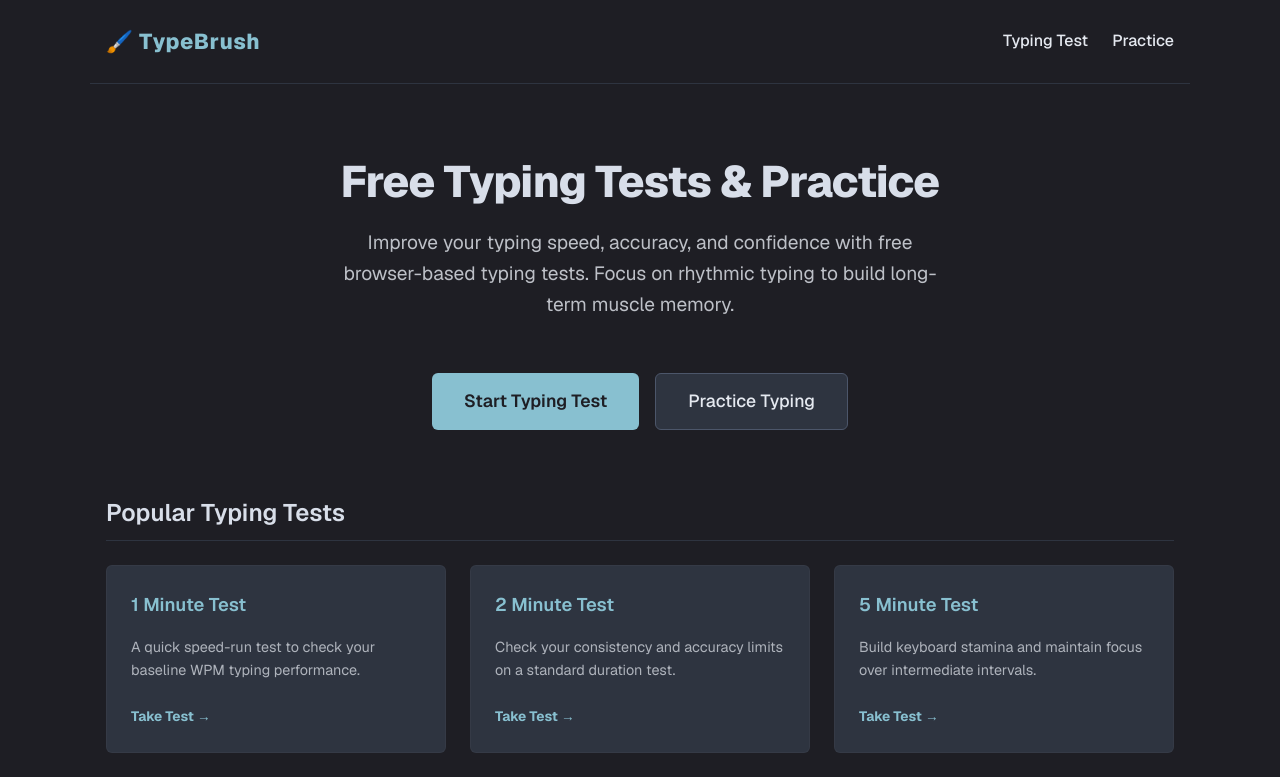
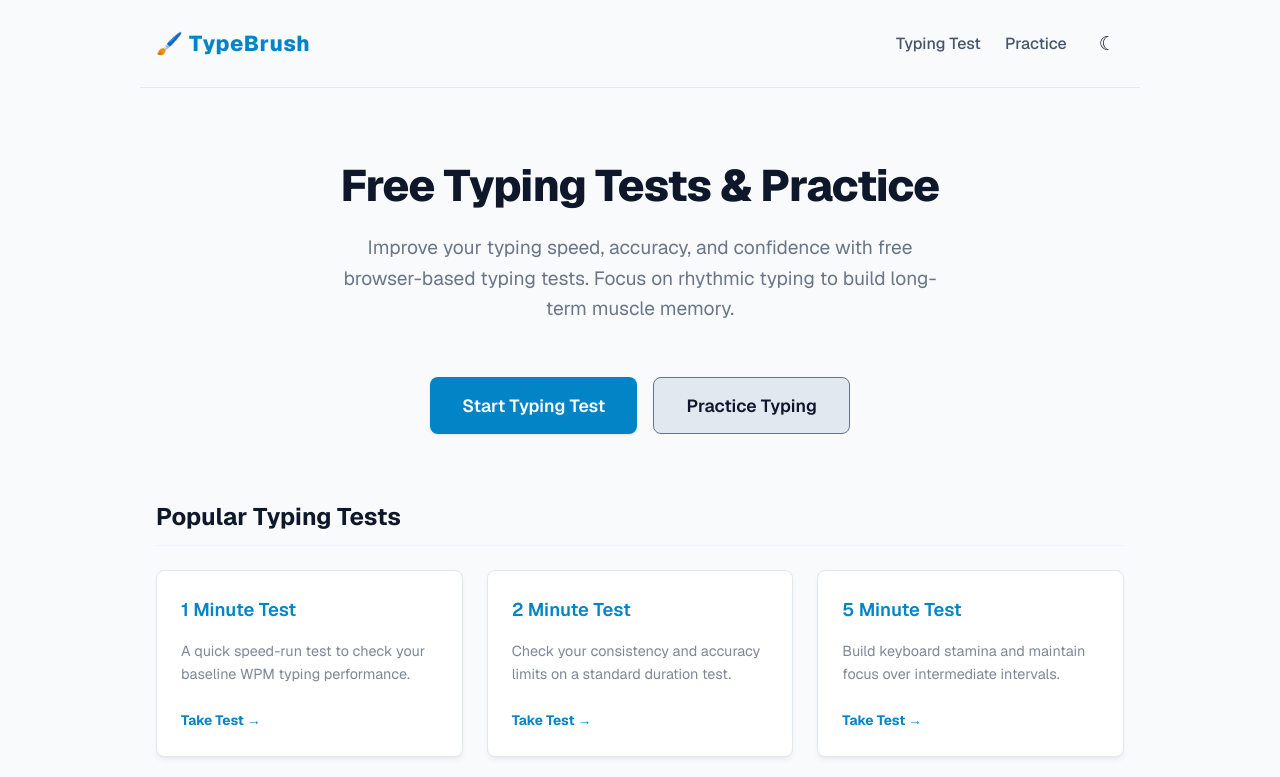
Before and after one commit to Abhijith45/typebrush, a Next.js app: page / in a window 1280 px wide. Shown: the top 777 px of the page. Built offline with nearby package versions, Linux system fonts and the light colour scheme.

Commit message:
feat: refresh TypeBrush UI and typing controls

```diff
--- a/src/app/globals.css
+++ b/src/app/globals.css
@@ -1,16 +1,38 @@
 :root {
-  /* Premium typing-focused dark theme (calm, high contrast, non-distracting) */
-  --bg-color: #1e1e24;
-  --text-color: #e5e9f0;
-  --main-color: #d8dee9;
-  --accent-color: #88c0d0;
-  --sub-color: #4c566a;
-  --sub-alt-color: #2e3440;
-  --border-radius: 6px;
-  --max-width: 1100px;
+  /* Premium typing-focused light theme (Default) */
+  --bg-color: #f8fafc;
+  --surface-color: #ffffff;
+  --text-color: #475569;
+  --main-color: #0f172a;
+  --accent-color: #0284c7;
+  --accent-hover: #0369a1;
+  --accent-sec: #e2e8f0;
+  --accent-sec-hover: #cbd5e1;
+  --border-color: #e2e8f0;
+  --sub-color: #64748b;
+  --sub-alt-color: #f1f5f9;
+  --border-radius: 8px;
+  --max-width: 1000px;
+  --shadow: 0 4px 6px -1px rgba(0, 0, 0, 0.05), 0 2px 4px -2px rgba(0, 0, 0, 0.05);
 
   --font-sans: var(--font-geist-sans), -apple-system, BlinkMacSystemFont, "Segoe UI", Roboto, Helvetica, Arial, sans-serif;
   --font-mono: var(--font-geist-mono), ui-monospace, SFMono-Regular, Menlo, Monaco, Consolas, monospace;
+}
+
+[data-theme="dark"] {
+  /* Premium typing-focused dark theme (calm, non-distracting) */
+  --bg-color: #0f172a;
+  --surface-color: #1e293b;
+  --text-color: #94a3b8;
+  --main-color: #f8fafc;
+  --accent-color: #38bdf8;
+  --accent-hover: #0ea5e9;
+  --accent-sec: #334155;
+  --accent-sec-hover: #475569;
+  --border-color: #334155;
+  --sub-color: #64748b;
+  --sub-alt-color: #1e293b;
+  --shadow: none;
 }
 
 * {
@@ -28,6 +50,7 @@ body {
   flex-direction: column;
   line-height: 1.6;
   -webkit-font-smoothing: antialiased;
+  transition: background-color 0.2s ease, color 0.2s ease;
 }
 
 a {
@@ -54,7 +77,7 @@ header {
   display: flex;
   justify-content: space-between;
   align-items: center;
-  border-bottom: 1px solid var(--sub-alt-color);
+  border-bottom: 1px solid var(--border-color);
 }
 
 main {
@@ -73,22 +96,22 @@ footer {
   width: 100%;
   margin: auto auto 0 auto;
   padding: 2.5rem 1rem;
-  border-top: 1px solid var(--sub-alt-color);
+  border-top: 1px solid var(--border-color);
   color: var(--sub-color);
   font-size: 0.9rem;
 }
 
-/* Accessibility & Semantic Element Styles */
+/* Typography styles */
 h1 {
-  font-size: 2rem;
-  font-weight: 700;
+  font-size: 2.25rem;
+  font-weight: 800;
   color: var(--main-color);
   line-height: 1.2;
 }
 
 h2 {
   font-size: 1.5rem;
-  font-weight: 600;
+  font-weight: 700;
   color: var(--main-color);
   margin-bottom: 0.75rem;
 }
@@ -102,7 +125,6 @@ h3 {
 
 p {
   color: var(--text-color);
-  opacity: 0.85;
   margin-bottom: 1rem;
 }
 
@@ -112,19 +134,28 @@ p {
   align-items: center;
   justify-content: center;
   background-color: var(--accent-color);
-  color: #1e1e24;
+  color: #ffffff;
   font-weight: 600;
-  padding: 0.75rem 1.5rem;
+  padding: 0.7rem 1.5rem;
   border-radius: var(--border-radius);
   border: none;
   cursor: pointer;
-  transition: background-color 0.15s ease, transform 0.1s ease;
-  font-size: 1rem;
+  transition: all 0.2s ease;
+  font-size: 0.95rem;
   text-decoration: none;
+  box-shadow: 0 1px 3px rgba(0,0,0,0.1);
+}
+
+[data-theme="light"] .cta-button {
+  color: #ffffff;
+}
+
+[data-theme="dark"] .cta-button {
+  color: #0f172a;
 }
 
 .cta-button:hover, .cta-button:focus-visible {
-  background-color: #a3be8c;
+  background-color: var(--accent-hover);
   outline: none;
 }
 
@@ -134,15 +165,16 @@ p {
 
 /* Cards & Content blocks */
 .card {
-  background-color: var(--sub-alt-color);
-  border: 1px solid rgba(255, 255, 255, 0.03);
+  background-color: var(--surface-color);
+  border: 1px solid var(--border-color);
   padding: 1.5rem;
   border-radius: var(--border-radius);
-  transition: border-color 0.15s ease;
+  transition: all 0.15s ease;
+  box-shadow: var(--shadow);
 }
 
 .card:hover {
-  border-color: var(--sub-color);
+  border-color: var(--accent-color);
 }
 
 .grid-cards {
@@ -150,25 +182,6 @@ p {
   grid-template-columns: repeat(auto-fit, minmax(280px, 1fr));
   gap: 1.5rem;
   margin-top: 1rem;
-}
-
-/* Placeholder Layout styling */
-.placeholder-box {
-  background-color: var(--sub-alt-color);
-  border: 2px dashed var(--sub-color);
-  padding: 3rem 2rem;
-  border-radius: var(--border-radius);
-  text-align: center;
-  color: var(--sub-color);
-  font-family: var(--font-mono);
-  margin: 1.5rem 0;
-}
-
-.placeholder-text {
-  font-size: 1.2rem;
-  font-weight: 500;
-  margin-bottom: 0.5rem;
-  color: var(--text-color);
 }
 
 /* Focus styles */
@@ -192,12 +205,11 @@ button:focus-visible {
   font-size: 1.5rem;
   line-height: 2.2rem;
   letter-spacing: 0.05em;
-  color: var(--sub-color);
+  color: var(--text-color);
   user-select: none;
   text-align: left;
-  min-height: 140px;
-  max-height: 220px;
-  overflow: hidden;
+  min-height: 120px;
+  height: auto;
   display: flex;
   flex-wrap: wrap;
   align-content: flex-start;
@@ -207,25 +219,26 @@ button:focus-visible {
 
 .char {
   position: relative;
-  color: #9fb4c7;
-  opacity: 0.65;
+  color: var(--text-color);
+  opacity: 0.55;
   transition: color 0.1s ease, opacity 0.1s ease;
 }
 
 .char.correct {
-  color: #e5e9f0;
+  color: var(--main-color);
   opacity: 1;
 }
 
 .char.incorrect {
-  color: #bf616a;
+  color: #ef4444;
   opacity: 1;
-  border-bottom: 2px solid #bf616a;
+  border-bottom: 2px solid #ef4444;
 }
 
 .char.active-char {
-  color: #88c0d0;
-  opacity: 1;
+  color: var(--text-color);
+  opacity: 0.95;
+  border-bottom: 2px solid var(--accent-color);
 }
 
 .caret {
@@ -241,26 +254,6 @@ button:focus-visible {
 @keyframes blink {
   0%, 100% { opacity: 1; }
   50% { opacity: 0; }
-}
-
-.start-overlay {
-  position: absolute;
-  inset: 0;
-  background-color: rgba(30, 30, 36, 0.88);
-  backdrop-filter: blur(2px);
-  display: flex;
-  flex-direction: column;
-  justify-content: center;
-  align-items: center;
-  gap: 1rem;
-  border-radius: var(--border-radius);
-  z-index: 10;
-}
-
-.start-overlay-title {
-  font-size: 1.25rem;
-  font-weight: bold;
-  color: var(--accent-color);
 }
 
 /* Hidden inputs to capture mobile / desktop typing accurately */
@@ -302,12 +295,14 @@ button:focus-visible {
 }
 
 .result-card {
-  background-color: var(--sub-alt-color);
+  background-color: var(--surface-color);
   padding: 2rem;
   border-radius: var(--border-radius);
+  border: 1px solid var(--border-color);
   display: flex;
   flex-direction: column;
   gap: 1rem;
+  box-shadow: var(--shadow);
 }
 
 .wpm-large {
@@ -320,29 +315,64 @@ button:focus-visible {
 .accuracy-large {
   font-size: 2.5rem;
   font-weight: bold;
-  color: var(--text-color);
+  color: var(--main-color);
 }
 
-/* Responsive / Friendly Controls */
+/* Controls */
 .control-btn {
-  background-color: var(--sub-alt-color);
-  color: var(--text-color);
-  padding: 0.75rem 1.5rem;
+  background-color: var(--accent-sec);
+  color: var(--main-color);
+  padding: 0.65rem 1.5rem;
   border-radius: var(--border-radius);
-  font-weight: 500;
+  font-weight: 600;
   display: inline-flex;
   align-items: center;
   gap: 0.5rem;
   border: 1px solid transparent;
+  cursor: pointer;
   transition: all 0.2s ease;
+  font-size: 0.9rem;
 }
 
 .control-btn:hover, .control-btn:focus-visible {
-  border-color: var(--accent-color);
-  color: var(--accent-color);
+  background-color: var(--accent-sec-hover);
   transform: translateY(-1px);
 }
 
 .control-btn:active {
   transform: translateY(0);
 }
+
+.control-btn.primary {
+  background-color: var(--accent-color);
+  color: #ffffff;
+}
+
+[data-theme="dark"] .control-btn.primary {
+  color: #0f172a;
+}
+
+.control-btn.primary:hover, .control-btn.primary:focus-visible {
+  background-color: var(--accent-hover);
+}
+
+.start-overlay {
+  position: absolute;
+  inset: 0;
+  background-color: var(--bg-color);
+  opacity: 0.96;
+  backdrop-filter: blur(2px);
+  display: flex;
+  flex-direction: column;
+  justify-content: center;
+  align-items: center;
+  gap: 1rem;
+  border-radius: var(--border-radius);
+  z-index: 10;
+}
+
+.start-overlay-title {
+  font-size: 1.25rem;
+  font-weight: bold;
+  color: var(--main-color);
+}
--- a/src/app/layout.js
+++ b/src/app/layout.js
@@ -46,6 +46,20 @@ export const metadata = {
 export default function RootLayout({ children }) {
   return (
     <html lang="en" className={`${geistSans.variable} ${geistMono.variable}`}>
+      <head>
+        <script
+          dangerouslySetInnerHTML={{
+            __html: `
+              (function() {
+                try {
+                  var theme = localStorage.getItem('theme') || 'light';
+                  document.documentElement.setAttribute('data-theme', theme);
+                } catch (e) {}
+              })();
+            `
+          }}
+        />
+      </head>
       <body>
         <Header />
         <main>{children}</main>
--- a/src/components/layout/Header.js
+++ b/src/components/layout/Header.js
@@ -1,4 +1,5 @@
 import Link from "next/link";
+import ThemeToggle from "./ThemeToggle";
 
 export default function Header() {
   return (
@@ -16,6 +17,7 @@ export default function Header() {
         <Link href="/typing-practice" style={{ fontWeight: "500" }}>
           Practice
         </Link>
+        <ThemeToggle />
       </nav>
     </header>
   );
--- /dev/null
+++ b/src/components/layout/ThemeToggle.js
@@ -0,0 +1,45 @@
+"use client";
+
+import { useState, useEffect } from "react";
+
+export default function ThemeToggle() {
+  const [theme, setTheme] = useState("light");
+
+  useEffect(() => {
+    // Safely check theme on mount
+    const savedTheme = localStorage.getItem("theme") || "light";
+    setTimeout(() => {
+      setTheme(savedTheme);
+    }, 0);
+  }, []);
+
+  const toggleTheme = () => {
+    const nextTheme = theme === "light" ? "dark" : "light";
+    setTheme(nextTheme);
+    document.documentElement.setAttribute("data-theme", nextTheme);
+    localStorage.setItem("theme", nextTheme);
+  };
+
+  return (
+    <button
+      onClick={toggleTheme}
+      aria-label={`Switch to ${theme === "light" ? "dark" : "light"} theme`}
+      style={{
+        background: "none",
+        border: "none",
+        color: "var(--main-color)",
+        fontSize: "1.2rem",
+        cursor: "pointer",
+        padding: "0.5rem",
+        borderRadius: "var(--border-radius)",
+        display: "inline-flex",
+        alignItems: "center",
+        justifyContent: "center",
+        transition: "background-color 0.2s ease"
+      }}
+      className="theme-toggle-btn"
+    >
+      {theme === "light" ? "☾" : "☀"}
+    </button>
+  );
+}
```
Also changed, not shown: src/components/typing/RestartButton.js (+4 -4 lines), src/components/typing/TypingTest.js (+11 -5 lines).
